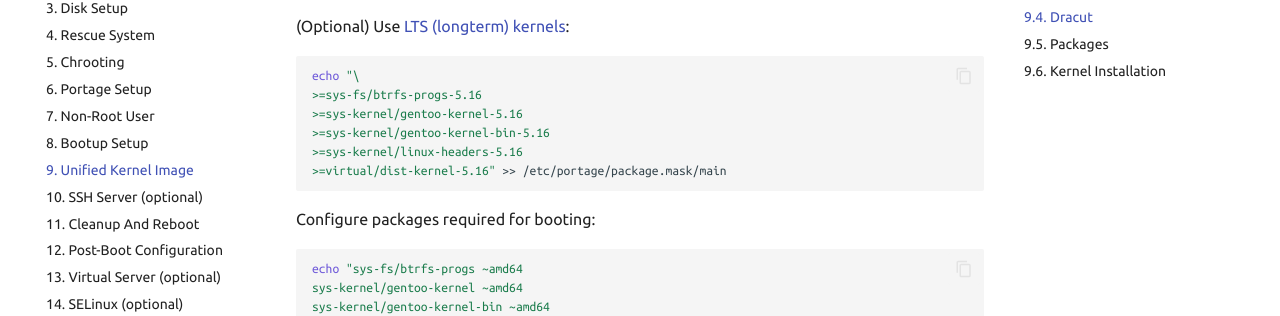
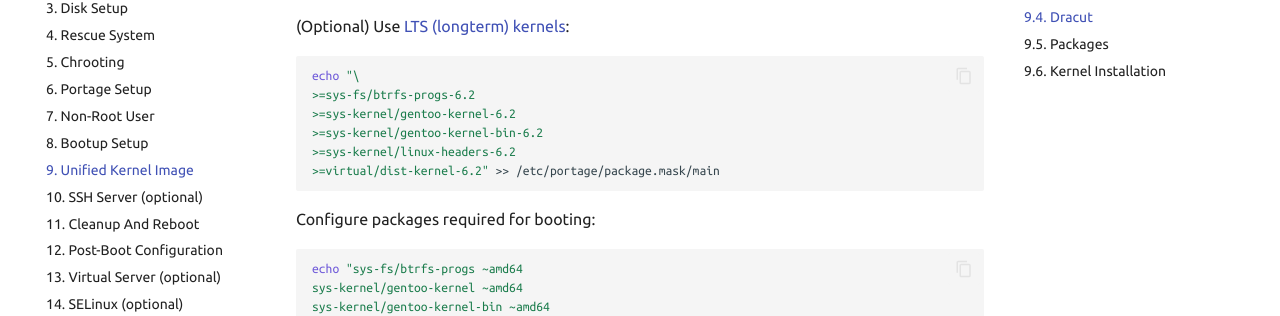
Before and after one commit to duxsco/gentoo-installation, an MkDocs documentation site: the page built from docs/unified_kernel_image.md, in a window 1280 px wide and 900 px high, scrolled down 2800 px. Shown: the part 172-488 px from the top of the window. Built offline with MkDocs 1.6.1 and Material for MkDocs 9.7.7, drawn with Linux system fonts in a browser that asks for light colours; emoji names are drawn with the system emoji font; comment, search, counter and statistics services are not loaded.

Commit message:
Switch to new LTS kernel 6.1

````diff
--- a/docs/unified_kernel_image.md
+++ b/docs/unified_kernel_image.md
@@ -140,11 +140,11 @@ unset CMDLINE" >> /etc/dracut.conf
 
 ```shell
 echo "\
->=sys-fs/btrfs-progs-5.16
->=sys-kernel/gentoo-kernel-5.16
->=sys-kernel/gentoo-kernel-bin-5.16
->=sys-kernel/linux-headers-5.16
->=virtual/dist-kernel-5.16" >> /etc/portage/package.mask/main
+>=sys-fs/btrfs-progs-6.2
+>=sys-kernel/gentoo-kernel-6.2
+>=sys-kernel/gentoo-kernel-bin-6.2
+>=sys-kernel/linux-headers-6.2
+>=virtual/dist-kernel-6.2" >> /etc/portage/package.mask/main
 ```
 
 Configure packages required for booting:
````
